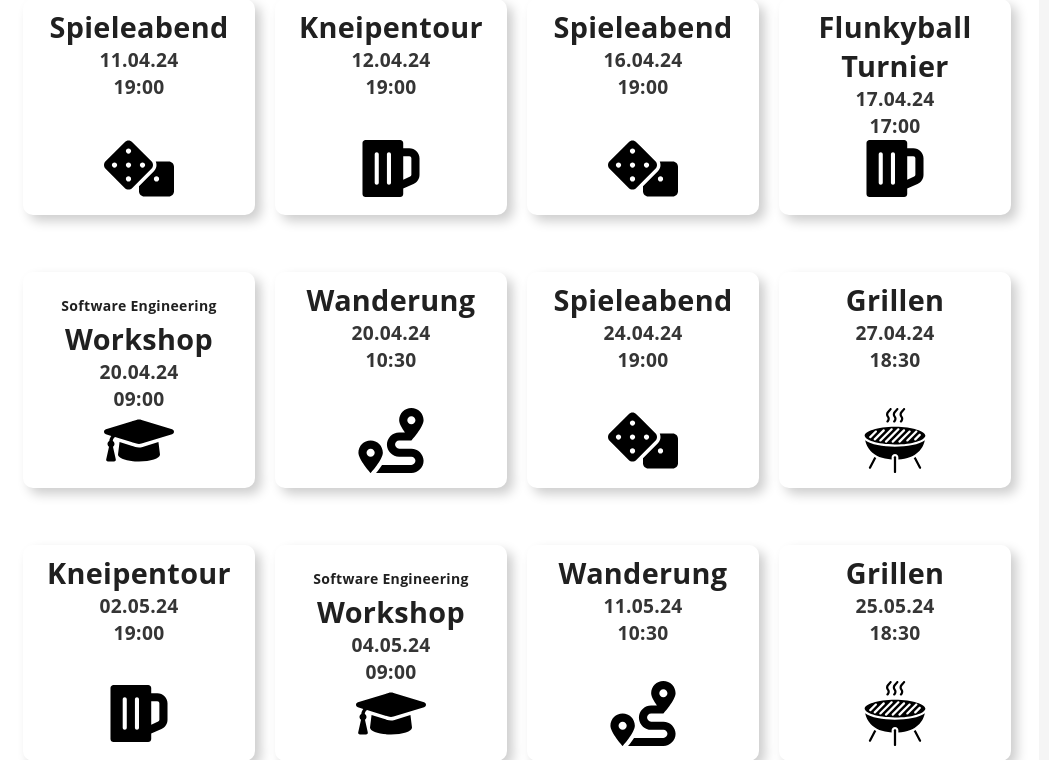
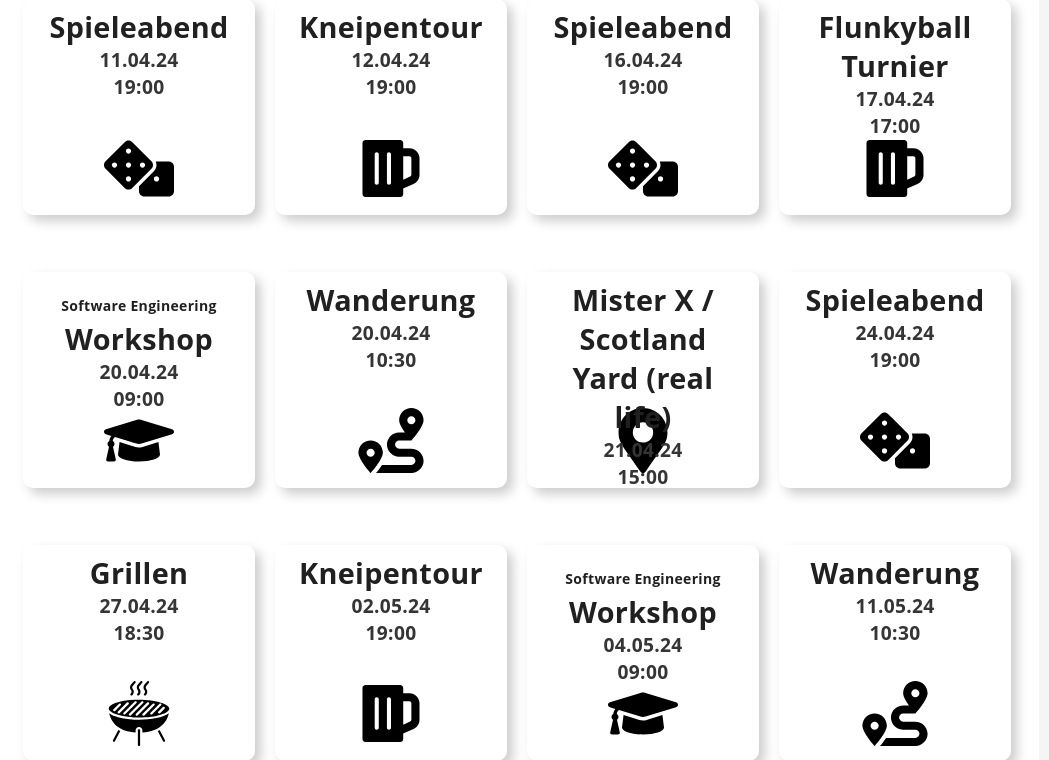
Before and after one commit to fsi-tue/eei, a PHP site: page /index.php in a window 1280 px wide. Shown: the part 170-930 px from the top of the page, without its empty margins (123-1172 px from the left). Run offline with PHP 8.4, Linux system fonts and the light colour scheme; data that the repository does not hold is empty; some libraries are stand-ins or nearby versions.

Commit message:
Add Mister X game

```diff
--- a/event_data.php
+++ b/event_data.php
@@ -280,6 +280,27 @@ $events = [
             */
             "metas" => [$mail_handles['kaip']]
         ],
+        # Mister X
+        "X" => [
+            "link" => "X",
+            "name" => 'Mister X / Scotland Yard (real life)',
+            "startUTS" => mktime('15', '0', '0', '04', '21', '2024'),
+            "active" => TRUE,
+            "cancelled" => FALSE,
+            "course_required" => TRUE,
+            "food" => FALSE,
+            "breakfast" => FALSE,
+            "path" => "{$fp}misterx1.csv",
+            "icon" => "marker",
+            "location" => 'Sand 14',
+            "date" => '21.04.24 15:00',
+            "max_participants" => 35,
+            "start_of_registration" => mktime('0', '0', '0', '04', '12', '2024'),
+            "end_of_registration" => mktime('23', '59', '59', '04', '20', '2024'),
+            "text" => "Mister X / Scotland Yard (real life)",
+            "info" => "Bitte ein aufgeladenes Handy mitbringen (wenn möglich).",
+            "metas" => []
+        ],
         /*
         # Stadtrallye
         "RY" => [
@@ -496,6 +517,7 @@ $events = [
             "info" => "",
             "metas" => []
         ],
+
         # Jugger Workshop
         "JUGGER" => [
             "link" => "JUGGER",
```
